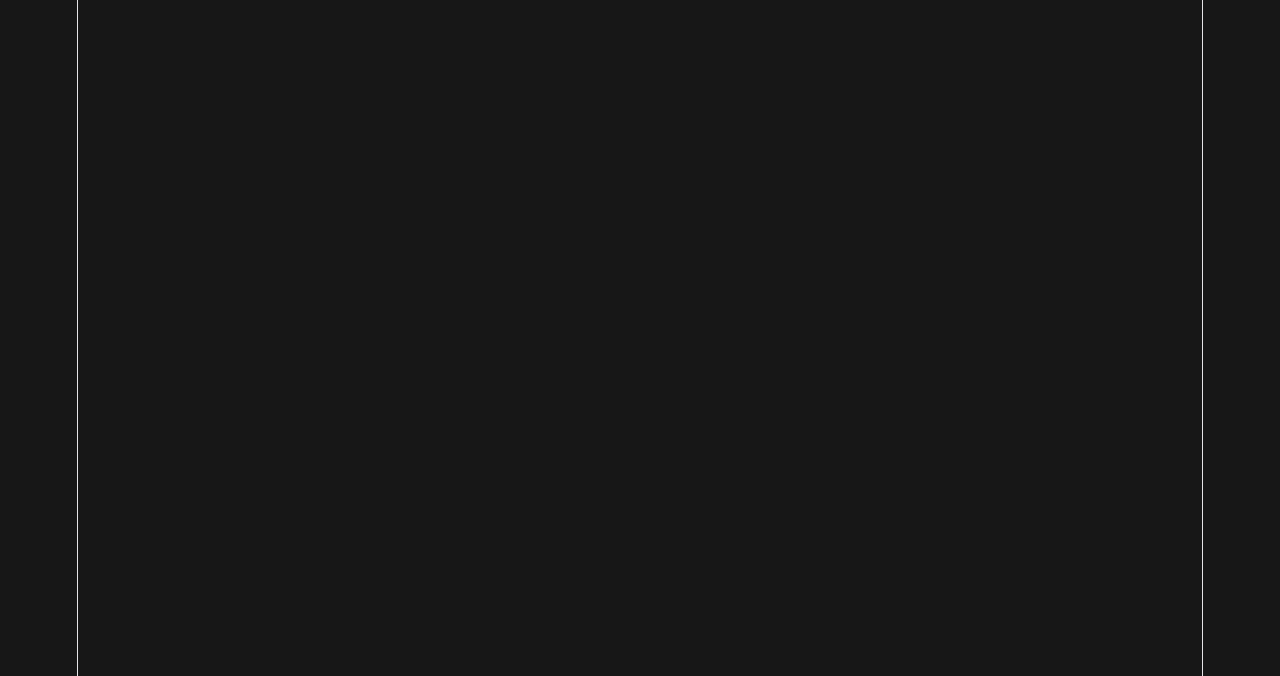
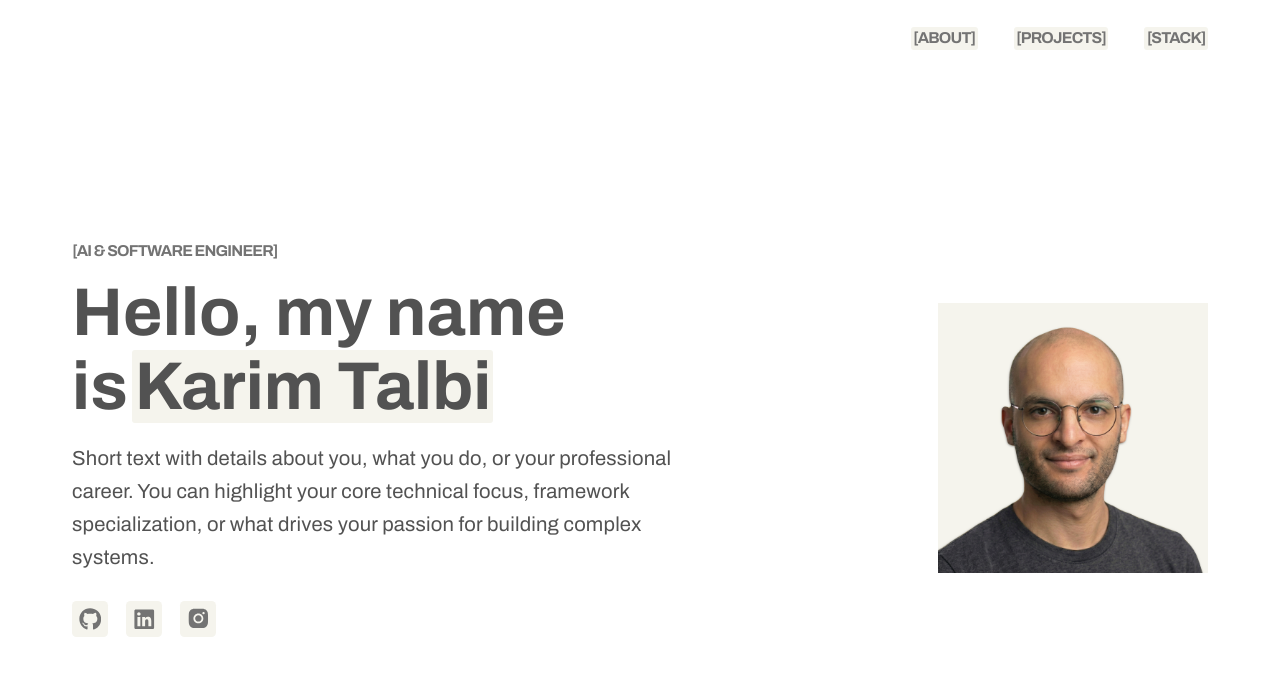
Before and after one commit to KarimTalbi/portfolio, a React (Vite) app: page / in a window 1280 px wide. Shown: the top 676 px of the page. Built offline with nearby package versions, Linux system fonts and the light colour scheme.

Commit message:
Add smooth scrolling, Hero component, and update theme with DaisyUI integration

```diff
--- a/index.html
+++ b/index.html
@@ -1,5 +1,5 @@
 <!DOCTYPE html>
-<html lang="en">
+<html lang="en" data-theme="light">
 <head>
   <meta charset="UTF-8"/>
   <link rel="icon" type="image/svg+xml" href="/favicon.svg"/>
@@ -11,7 +11,7 @@
   <link rel="preconnect" href="https://fonts.gstatic.com" crossorigin>
   <link href="https://fonts.googleapis.com/css2?family=Archivo:wdth,wght@62.5..100,100..900&display=swap" rel="stylesheet">
 </head>
-<body class="bg-neutral-900 text-slate-100 antialiased">
+<body class="bg-white text-neutral-600 antialiased">
 <div id="root"></div>
 <script type="module" src="/src/main.tsx"></script>
 </body>
--- a/package.json
+++ b/package.json
@@ -13,6 +13,7 @@
     "@tailwindcss/vite": "^4.3.1",
     "react": "^19.2.7",
     "react-dom": "^19.2.7",
+    "react-icons": "^5.6.0",
     "tailwindcss": "^4.3.1"
   },
   "devDependencies": {
@@ -20,6 +21,7 @@
     "@types/react": "^19.2.17",
     "@types/react-dom": "^19.2.3",
     "@vitejs/plugin-react": "^6.0.2",
+    "daisyui": "^5.5.23",
     "oxlint": "^1.69.0",
     "typescript": "~6.0.2",
     "vite": "^8.1.0"
--- a/src/App.tsx
+++ b/src/App.tsx
@@ -1,10 +1,85 @@
+import { useEffect, useRef } from 'react';
+import Hero from "./components/Hero.tsx";
 
 function App() {
+  const containerRef = useRef<HTMLDivElement>(null);
+  const isScrolling = useRef(false);
+
+  useEffect(() => {
+    const container = containerRef.current;
+    if (!container) return;
+
+    const handleWheel = (e: WheelEvent) => {
+      // Prevent normal scrolling physics
+      e.preventDefault();
+
+      // If an animation is already running, ignore incoming scroll ticks
+      if (isScrolling.current) return;
+
+      const delta = e.deltaY;
+      const containerHeight = container.clientHeight;
+      const currentScroll = container.scrollTop;
+
+      // Calculate target scroll destination based on direction
+      let targetScroll = currentScroll;
+      if (delta > 0) {
+        // Scrolling down -> Go to next section
+        targetScroll = Math.ceil((currentScroll + 1) / containerHeight) * containerHeight;
+      } else {
+        // Scrolling up -> Go to previous section
+        targetScroll = Math.floor((currentScroll - 1) / containerHeight) * containerHeight;
+      }
+
+      // Check boundaries
+      if (targetScroll >= 0 && targetScroll < container.scrollHeight) {
+        isScrolling.current = true;
+
+        container.scrollTo({
+          top: targetScroll,
+          behavior: 'smooth'
+        });
+
+        // Timeout coordinates with the duration of browser's 'smooth' scroll animation
+        setTimeout(() => {
+          isScrolling.current = false;
+        }, 700);
+      }
+    };
+
+    // Add passive: false so we are allowed to intercept e.preventDefault()
+    container.addEventListener('wheel', handleWheel, { passive: false });
+
+    return () => {
+      container.removeEventListener('wheel', handleWheel);
+    };
+  }, []);
 
   return (
-    <>
+    <div
+      ref={containerRef}
+      className="h-screen overflow-y-scroll scroll-smooth"
+    >
 
-    </>
+      {/* Section 1: Hero */}
+      <div className="w-full h-screen">
+        <Hero />
+      </div>
+
+      {/* Section 2: Projects */}
+      <div id="projects" className="w-full h-screen shrink-0 bg-slate-50 flex items-center justify-center">
+        <h2 className="text-3xl font-black uppercase tracking-tighter font-stretch-75% text-heading">
+          Projects Section
+        </h2>
+      </div>
+
+      {/* Section 3: Stack */}
+      <div id="stack" className="w-full h-screen shrink-0 bg-white flex items-center justify-center">
+        <h2 className="text-3xl font-black uppercase tracking-tighter font-stretch-75% text-heading">
+          Stack Section
+        </h2>
+      </div>
+
+    </div>
   )
 }
 
--- /dev/null
+++ b/src/components/Hero.tsx
@@ -0,0 +1,91 @@
+import React from "react";
+import { FaGithub, FaLinkedin } from "react-icons/fa";
+import { AiFillInstagram } from "react-icons/ai";
+
+export default function Hero() {
+  const handleNavClick = (e: React.MouseEvent<HTMLAnchorElement>, sectionIndex: number) => {
+    e.preventDefault();
+
+    const container = document.querySelector('.h-screen.overflow-y-scroll');
+
+    if (container) {
+      const containerHeight = container.clientHeight;
+      container.scrollTo({
+        top: sectionIndex * containerHeight,
+        behavior: 'smooth'
+      });
+    }
+  };
+
+  return (
+    <div className="w-full max-w-7xl mx-auto bg-white px-6 md:px-16 flex flex-col h-full overflow-hidden">
+
+      {/* 1. Header / Navigation Bar */}
+      <header className="w-full py-6 flex justify-end items-center shrink-0">
+        <nav className="flex gap-6 md:gap-8 text-sm font-bold text-body tracking-tighter">
+          <a href="#about" onClick={(e) => handleNavClick(e, 0)} className="hover:text-accent transition-colors bg-[#f5f4ed] rounded-[3px] px-0.5 text-neutral-500">[ABOUT]</a>
+          <a href="#projects" onClick={(e) => handleNavClick(e, 1)} className="hover:text-accent transition-colors bg-[#f5f4ed] rounded-[3px] px-0.5 text-neutral-500">[PROJECTS]</a>
+          <a href="#stack" onClick={(e) => handleNavClick(e, 2)} className="hover:text-accent transition-colors bg-[#f5f4ed] rounded-[3px] px-0.5 text-neutral-500">[STACK]</a>
+        </nav>
+      </header>
+
+      {/* 2. Main Hero Split Content */}
+      <main className="flex-1 grid grid-cols-1 md:grid-cols-12 gap-8 md:gap-12 items-center py-12 md:py-12 min-h-0">
+
+        <div className="md:col-span-5 flex justify-center md:justify-end w-full order-first md:order-last">
+          <div className="blob w-full  max-w-60 aspect-square overflow-hidden">
+            <img
+              src="/src/assets/profile.png"
+              alt="Hamza Karim Talbi"
+              className="w-full h-full object-cover"
+            />
+          </div>
+        </div>
+
+        {/* Left Side: Text and Actions */}
+        <div className="md:col-span-7 flex flex-col items-start text-left h-full justify-center">
+
+          {/* Accent Label */}
+          <span className="text-sm uppercase font-bold tracking-tighter mb-3 text-neutral-500">
+            [AI & Software Engineer]
+          </span>
+
+          {/* Main Typography Headline with much cleaner dynamic scales */}
+          <h1 className="font-bold leading-[1.1] mb-4 font-stretch-75% text-2xl sm:text-4xl md:text-5xl lg:text-6xl">
+            Hello, my name is
+            <span className="bg-[#f5f4ed] rounded-[3px] px-0.5 normal-case tracking-normal mx-1">Karim Talbi</span>
+          </h1>
+
+          {/* Paragraph Bio Description */}
+          <p className="text-body max-w-xl text-sm sm:text-base md:text-lg mb-6 leading-relaxed">
+            Short text with details about you, what you do, or your professional career.
+            You can highlight your core technical focus, framework specialization,
+            or what drives your passion for building complex systems.
+          </p>
+
+          {/* Action Buttons */}
+          <div className="flex flex-wrap items-center gap-4">
+            <div className="tooltip tooltip-bottom" data-tip="GitHub">
+              <button className="btn btn-square btn-ghost btn-sm border-none bg-[#f5f4ed] text-neutral-500 hover:text-neutral-600 hover:bg-[#f5f4ed] cursor-pointer">
+                <FaGithub className="size-5"/>
+              </button>
+            </div>
+
+            <div className="tooltip tooltip-bottom" data-tip="LinkedIn">
+              <button className="btn btn-square btn-ghost btn-sm border-none bg-[#f5f4ed] text-neutral-500 hover:text-neutral-600 hover:bg-[#f5f4ed] cursor-pointer">
+                <FaLinkedin className="size-5"/>
+              </button>
+            </div>
+
+            <div className="tooltip tooltip-bottom" data-tip="Instagram">
+              <button className="btn btn-square btn-ghost btn-sm border-none bg-[#f5f4ed] text-neutral-500 hover:text-neutral-600 hover:bg-[#f5f4ed] cursor-pointer">
+                <AiFillInstagram className="size-5.5"/>
+              </button>
+            </div>
+          </div>
+        </div>
+
+      </main>
+    </div>
+  );
+}
--- a/src/index.css
+++ b/src/index.css
@@ -1,26 +1,14 @@
 @import "tailwindcss";
+@plugin "daisyui";
 
 :root {
-  --text: #6b6375;
-  --text-h: #08060d;
-  --bg: #fff;
-  --border: #e5e4e7;
-  --code-bg: #f4f3ec;
-  --accent: #aa3bff;
-  --accent-bg: rgba(170, 59, 255, 0.1);
-  --accent-border: rgba(170, 59, 255, 0.5);
-  --social-bg: rgba(244, 243, 236, 0.5);
-  --shadow: rgba(0, 0, 0, 0.1) 0 10px 15px -3px, rgba(0, 0, 0, 0.05) 0 4px 6px -2px;
-
+  /* Typography Layout Engine */
   --sans: 'Archivo', system-ui, -apple-system, sans-serif;
   --heading: 'Archivo', system-ui, -apple-system, sans-serif;
   --mono: ui-monospace, Consolas, monospace;
 
   font: 18px/145% var(--sans);
   letter-spacing: 0.18px;
-  color-scheme: light dark;
-  color: var(--text);
-  background: var(--bg);
   font-synthesis: none;
   text-rendering: optimizeLegibility;
   -webkit-font-smoothing: antialiased;
@@ -31,90 +19,7 @@
   }
 }
 
-@media (prefers-color-scheme: dark) {
-  :root {
-    --text: #9ca3af;
-    --text-h: #f3f4f6;
-    --bg: #16171d;
-    --border: #2e303a;
-    --code-bg: #1f2028;
-    --accent: #c084fc;
-    --accent-bg: rgba(192, 132, 252, 0.15);
-    --accent-border: rgba(192, 132, 252, 0.5);
-    --social-bg: rgba(47, 48, 58, 0.5);
-    --shadow: rgba(0, 0, 0, 0.4) 0 10px 15px -3px, rgba(0, 0, 0, 0.25) 0 4px 6px -2px;
-  }
-
-  #social .button-icon {
-    filter: invert(1) brightness(2);
-  }
+.blob {
+  aspect-ratio: 1;
+  clip-path: shape(from 21.11% 13.34%,curve to 29.03% 7.99% with 25.01% 10.63%,smooth to 37.79% 4.56%,smooth to 47.30% 2.58%,smooth to 56.83% 2.54%,smooth to 66.15% 5.30%,smooth to 73.86% 10.71%,smooth to 80.42% 17.49%,smooth to 86.61% 24.10%,smooth to 93.29% 31.25%,smooth to 96.37% 39.88%,smooth to 96.36% 49.70%,smooth to 96.48% 59.19%,smooth to 93.43% 68.16%,smooth to 88.75% 76.57%,smooth to 81.85% 82.70%,smooth to 73.37% 86.77%,smooth to 65.84% 92.24%,smooth to 57.54% 97.44%,smooth to 48.22% 96.97%,smooth to 38.90% 94.08%,smooth to 30.39% 90.96%,smooth to 21.39% 87.21%,smooth to 14.90% 80.94%,smooth to 9.20% 72.81%,smooth to 5.42% 64.61%,smooth to 4.04% 54.90%,smooth to 1.73% 45.40%,smooth to 5.24% 36.63%,smooth to 10.00% 28.04%,smooth to 14.04% 19.65%,smooth to 21.11% 13.34%);
 }
-
-/* Connect tokens to Tailwind v4 utility engine */
-@theme {
-  --color-accent: var(--accent);
-  --color-accent-bg: var(--accent-bg);
-  --color-accent-border: var(--accent-border);
-  --color-custom-border: var(--border);
-  --color-heading: var(--text-h);
-  --color-body: var(--text);
-}
-
-#root {
-  width: 1126px;
-  max-width: 100%;
-  margin: 0 auto;
-  border-inline: 1px solid var(--border);
-  min-height: 100svh;
-  display: flex;
-  flex-direction: column;
-  box-sizing: border-box;
-}
-
-body {
-  margin: 0;
-}
-
-h1, h2 {
-  font-family: var(--heading), sans-serif;
-  font-weight: 500;
-  color: var(--text-h);
-}
-
-h1 {
-  font-size: 56px;
-  letter-spacing: -1.68px;
-  margin: 32px 0;
-  @media (max-width: 1024px) {
-    font-size: 36px;
-    margin: 20px 0;
-  }
-}
-
-h2 {
-  font-size: 24px;
-  line-height: 118%;
-  letter-spacing: -0.24px;
-  margin: 0 0 8px;
-  @media (max-width: 1024px) {
-    font-size: 20px;
-  }
-}
-
-p {
-  margin: 0;
-}
-
-code, .counter {
-  font-family: var(--mono), sans-serif;
-  display: inline-flex;
-  border-radius: 4px;
-  color: var(--text-h);
-}
-
-code {
-  font-size: 15px;
-  line-height: 135%;
-  padding: 4px 8px;
-  background: var(--code-bg);
-}
```
Also changed, not shown: src/assets/profile.png (added), 1 other file (tests, documents, lock files or other folders).
